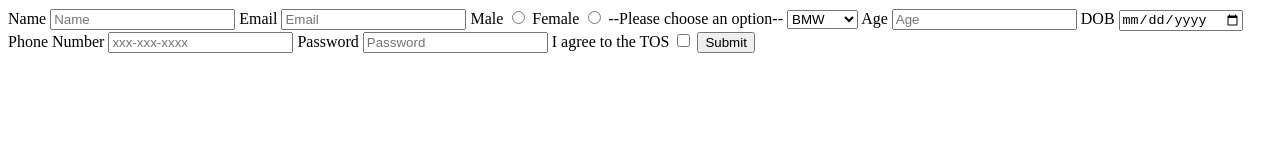
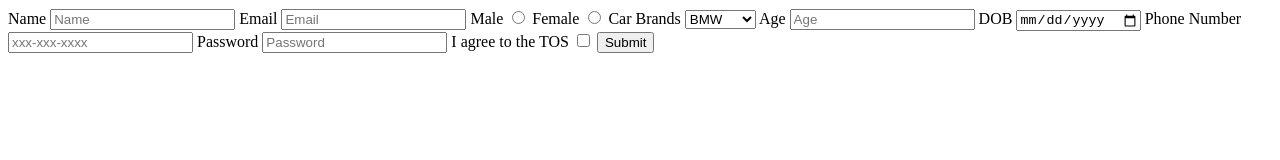
Before and after one commit to acciojob/signup-form-car-Swathi0827, a website: page main.html in a window 1280 px wide. Drawn offline with Linux system fonts and the light colour scheme.

Commit message:
created a submission

```diff
--- a/main.html
+++ b/main.html
@@ -17,8 +17,8 @@
 		<input type="radio" id="gender_m" name="gender" required/>
 		<label for="gender_f">Female</label>
 		<input type="radio" id="gender_f" name="gender" required/>
-		<label for="cars">--Please choose an option--</label>
-		<select >
+		<label for="cars">Car Brands</label>
+		<select placeholder="--Please choose an option" id="cars" requried>
 			<option>BMW</option>
 			<option>Audi</option>
 			<option>Hyundai</option>
```
